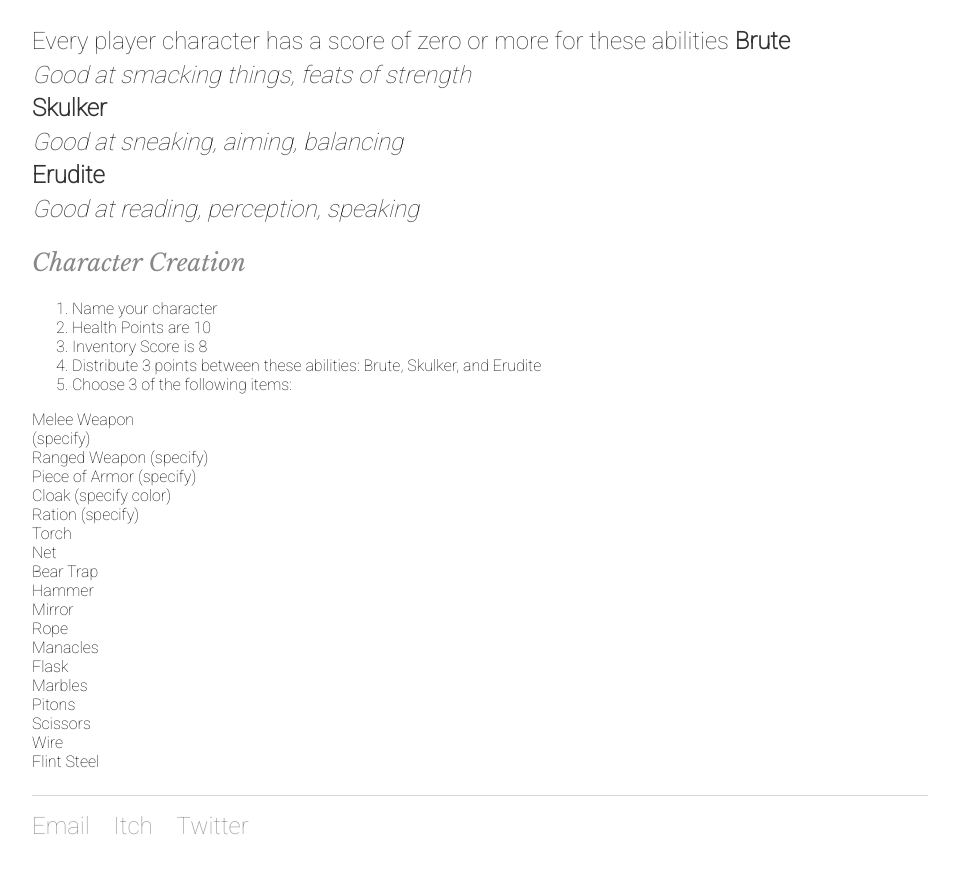
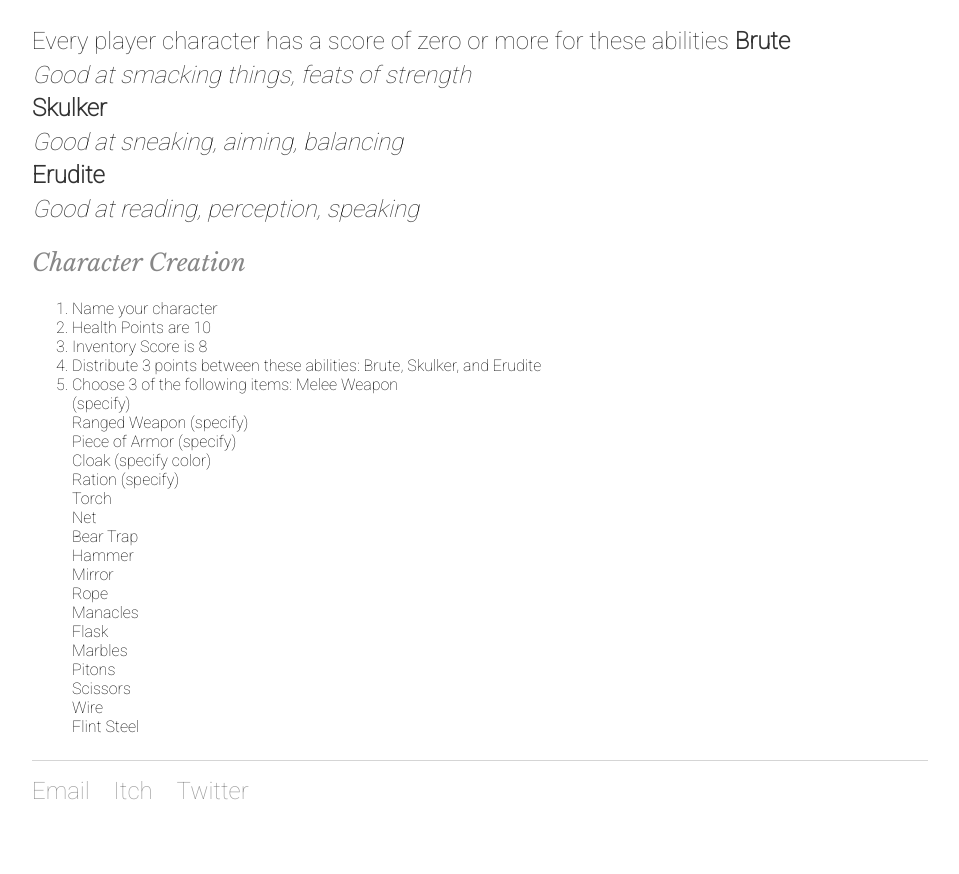
Before and after one commit to NateHPS/TunnelGoons, a Jekyll site: the page built from srd.html, in a window 1280 px wide and 900 px high, scrolled down 1569 px. Shown: the top 874 px of the window, without its empty margins (160-1119 px from the left). Built offline with Jekyll 4.4.1, drawn with Linux system fonts in a browser that asks for light colours.

Commit message:
Update srd.html

```diff
--- a/srd.html
+++ b/srd.html
@@ -72,14 +72,14 @@ zero or more for these abilities
 </p>
 
 <h3>Character Creation</h3>
-	<p>
+
 <ol>
-<li>Name your character</li>
+<p>
+	<li>Name your character</li>
 <li>Health Points are 10</li>
 <li>Inventory Score is 8</li>
 <li>Distribute 3 points between these abilities: Brute, Skulker, and Erudite</li>
-<li>Choose 3 of the following items:</li>
-	</ol>
+<li>Choose 3 of the following items:
 Melee Weapon<br>
 (specify)<br>
 Ranged Weapon
@@ -99,6 +99,8 @@ Marbles<br>
 Pitons<br>
 Scissors<br>
 Wire<br>
-Flint Steel
-		</p>
+Flint Steel</p>
+	</li>
+	</ol>
+
 </div><!-- /.blurb -->
```
